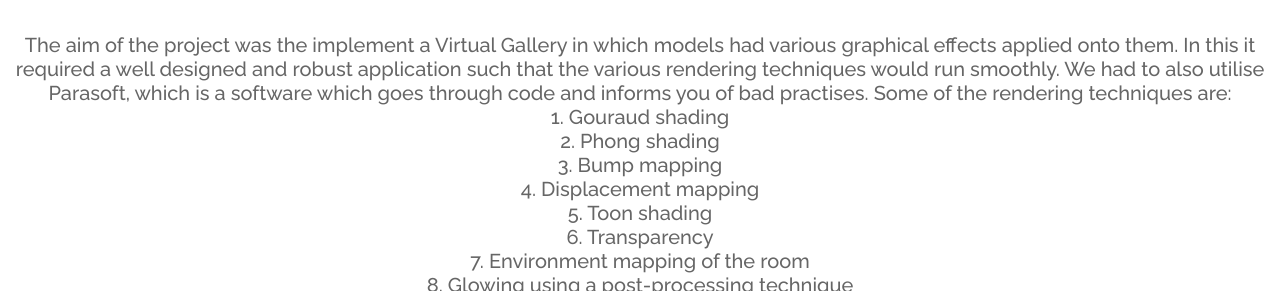
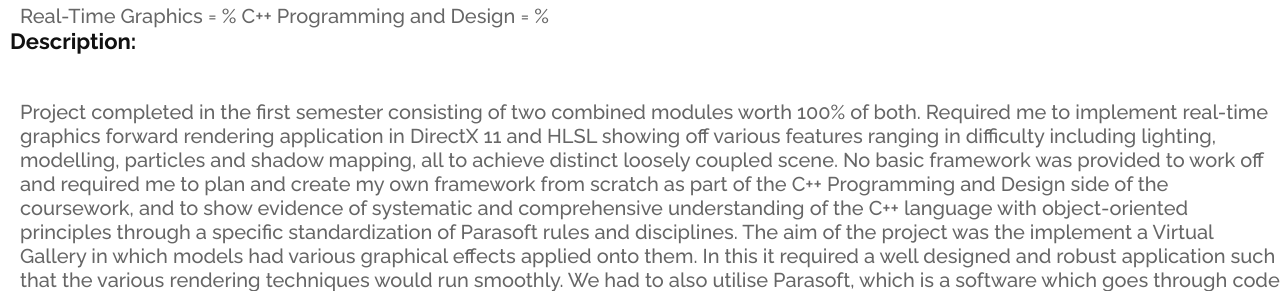
Before and after one commit to soapy98/soapy98.github.io, a plain HTML site: page projects/C++ Graphics.html in a window 1280 px wide. Shown: the part 509-800 px from the top of the page. Drawn offline with nearby package versions, Linux system fonts and the light colour scheme.

Commit message:
Updated Desciptions

```diff
--- a/projects/C++ Graphics.html
+++ b/projects/C++ Graphics.html
@@ -63,15 +63,34 @@
             </div>
         </div>
         <div class="info">
+            <h2><b>Grade:</b></h2>
+            <p>
+                Real-Time Graphics = %
+                C++ Programming and Design = %
+            </p>
+            <h2><b>Description:</b></h2>
+            <br>
+            <p>
+                Project completed in the first semester consisting of two combined modules worth 100% of both.
 
-            <h4>Description</h4>
-            <br>
-            <p>The aim of the project was the implement a Virtual Gallery in which models had various graphical effects applied onto them. In this it required a
-                well designed and robust application such that the various rendering techniques would run
-                smoothly.
-                We had to also utilise Parasoft, which is a software which goes through code and
+                Required me to implement real-time graphics forward rendering application in DirectX 11 and HLSL showing
+                off various features ranging in difficulty including lighting, modelling, particles and shadow mapping,
+                all to achieve distinct loosely coupled scene.
+
+                No basic framework was provided to work off and required me to plan and create my own framework from
+                scratch as part of the C++ Programming and Design side of the coursework, and to show evidence of
+                systematic and comprehensive understanding of the C++ language with object-oriented principles through a
+                specific standardization of Parasoft rules and disciplines.
+
+                The aim of the project was the implement a Virtual Gallery in which models had various graphical effects
+                applied onto them. In this it required a well designed and robust application such that the various
+                rendering techniques would run
+                smoothly. We had to also utilise Parasoft, which is a software which goes through code and
                 informs you of bad practises.
                 Some of the rendering techniques are:
+            </p>
+            <h2><b>Features:</b></h2>
+            <p>
                 <br>1. Gouraud shading
                 <br>2. Phong shading
                 <br>3. Bump mapping
@@ -81,6 +100,10 @@
                 <br>7. Environment mapping of the room
                 <br>8. Glowing using a post-processing technique
             </p>
+            <h2><b>Frameworks:</b></h2>
+            <p>
+                DirectX 11, HLSL, C++
+            </p>
             <img src="../media/C++GraphicsVirtual.PNG" alt="GitHub Icon3.jpg">
         </div>
     </div>
@@ -89,9 +112,9 @@
 <style>
     .info,
     .info p {
-        text-align: center;
+        text-align: left;
         font-size: 20px;
-
+        padding-left: 10px;
     }
 
     .title,
```
Also changed, not shown: projects/Advanced Rendering.html (+10 -4 lines), projects/MSc Diss.html (+15 -6 lines).
